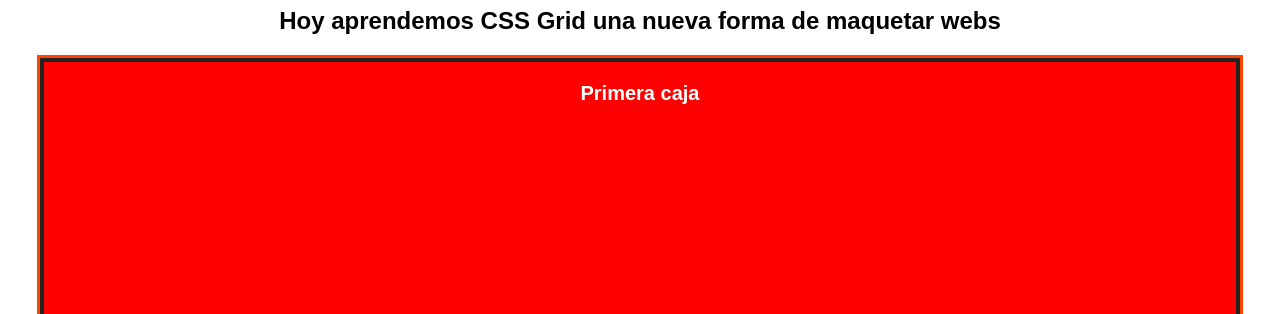
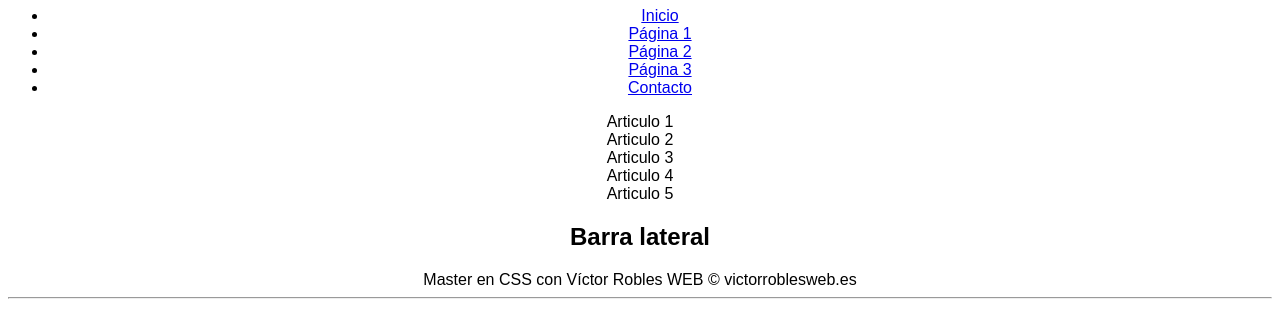
Before and after one commit to randymz10/Master_CSS, a plain HTML site: page aprendiendo-css-grid/index.html in a window 1280 px wide. Shown: the part 73-387 px from the top of the page. Drawn offline with Linux system fonts and the light colour scheme.

Commit message:
HTML exercise GRID

```diff
--- a/aprendiendo-css-grid/index.html
+++ b/aprendiendo-css-grid/index.html
@@ -8,6 +8,60 @@
     <link rel="stylesheet" href="style.css">
 </head>
 <body>
+
+    <!--
+        CABECERA     (arriba del todo y que ocupe el 100%)
+            TITULO
+        MENU         (debajo de la cabecera y ocupa el 100%)
+        CONTENIDO    (debajo del menu y al lado de lateral)
+        LATERAL      (debajo del menu y a la derecha del contenido)
+        FOOTER       (abajo del todo y que ocupe el 100%)
+    -->
+
+    <div id="website">
+        <header id="cabecera">
+            <h1>Titulo de mi web</h1>
+        </header>
+
+        <nav id="menu">
+            <ul>
+                <li><a href="#">Inicio</a></li>
+                <li><a href="#">Página 1</a></li>
+                <li><a href="#">Página 2</a></li>
+                <li><a href="#">Página 3</a></li>
+                <li><a href="#">Contacto</a></li>
+            </ul>
+        </nav>
+
+        <section id="contenido">
+            <article>
+                Articulo 1
+            </article>
+            <article>
+                Articulo 2
+            </article>
+            <article>
+                Articulo 3
+            </article>
+            <article>
+                Articulo 4
+            </article>
+            <article>
+                Articulo 5
+            </article>
+        </section>
+
+        <aside id="lateral">
+            <h2>Barra lateral</h2>
+        </aside>
+
+        <footer id="pie-pagina">
+            Master en CSS con Víctor Robles WEB &copy; victorroblesweb.es
+        </footer>
+    </div>
+
+    <hr>
+
     <h1>Máster en CSS con Victor Robles WEB</h1>
     <h2>Hoy aprendemos CSS Grid una nueva forma de maquetar webs</h2>
 
```
